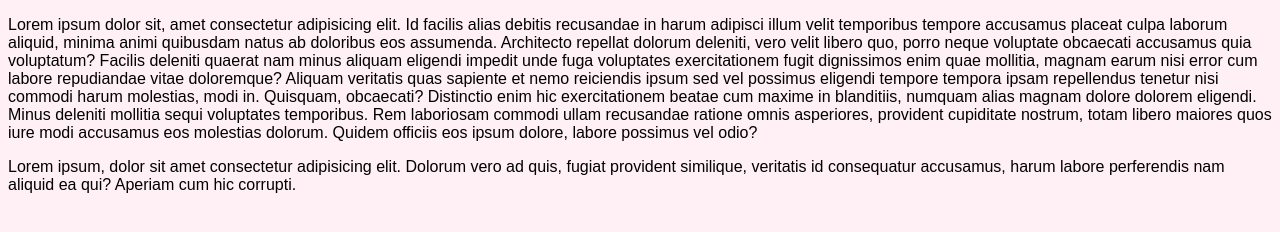
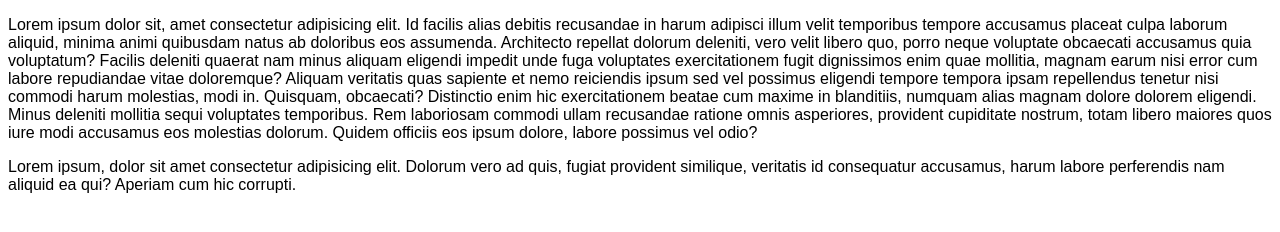
Before and after one commit to Fujest/testing-github, a plain HTML site: page index.html in a window 1280 px wide. Drawn offline with Linux system fonts and the light colour scheme.

Commit message:
canselled color

```diff
--- a/styles.css
+++ b/styles.css
@@ -3,7 +3,6 @@
 }
 body{
     font-family: sans-serif;
-    background-color: lavenderblush;
 }
 ul{
     list-style: none;
```
